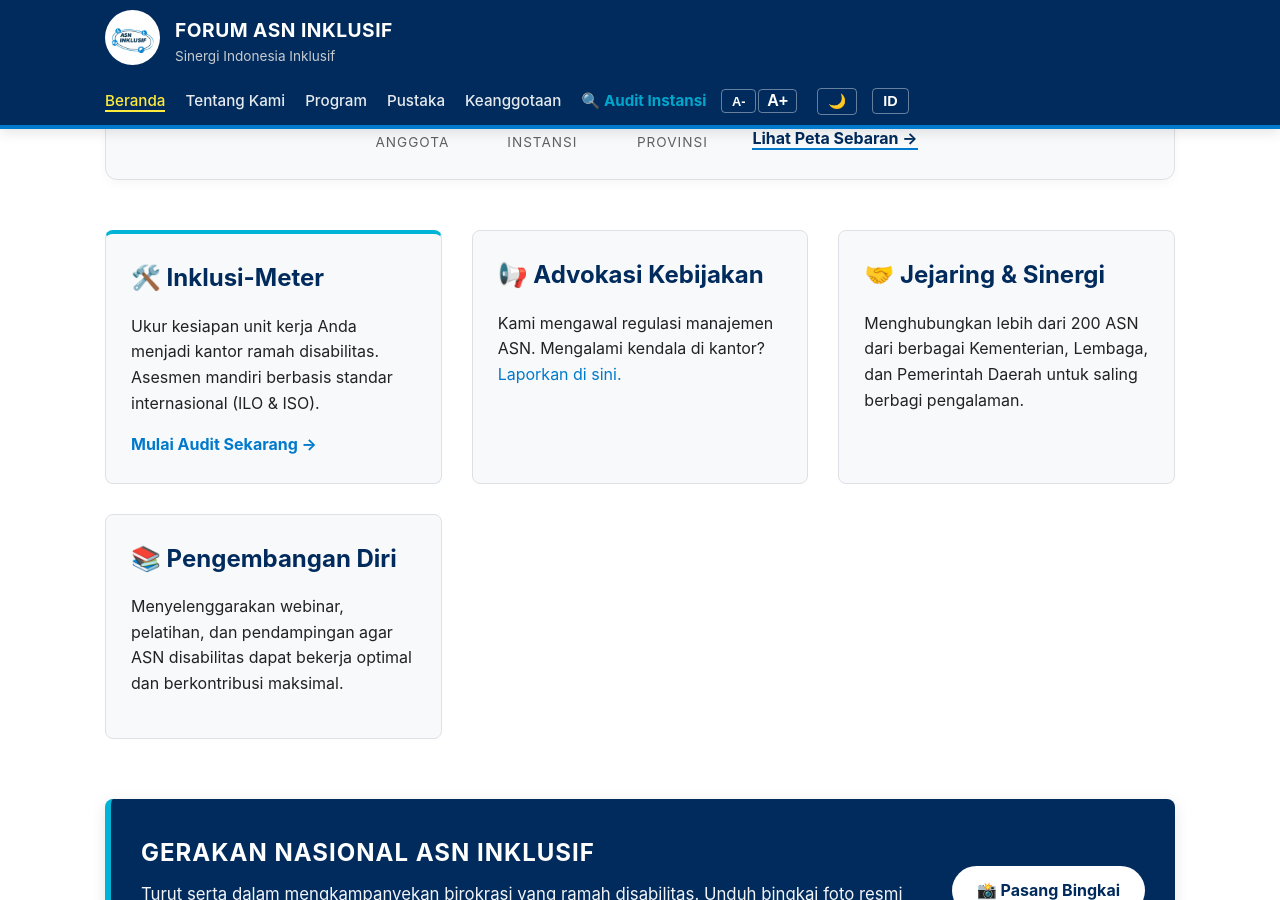
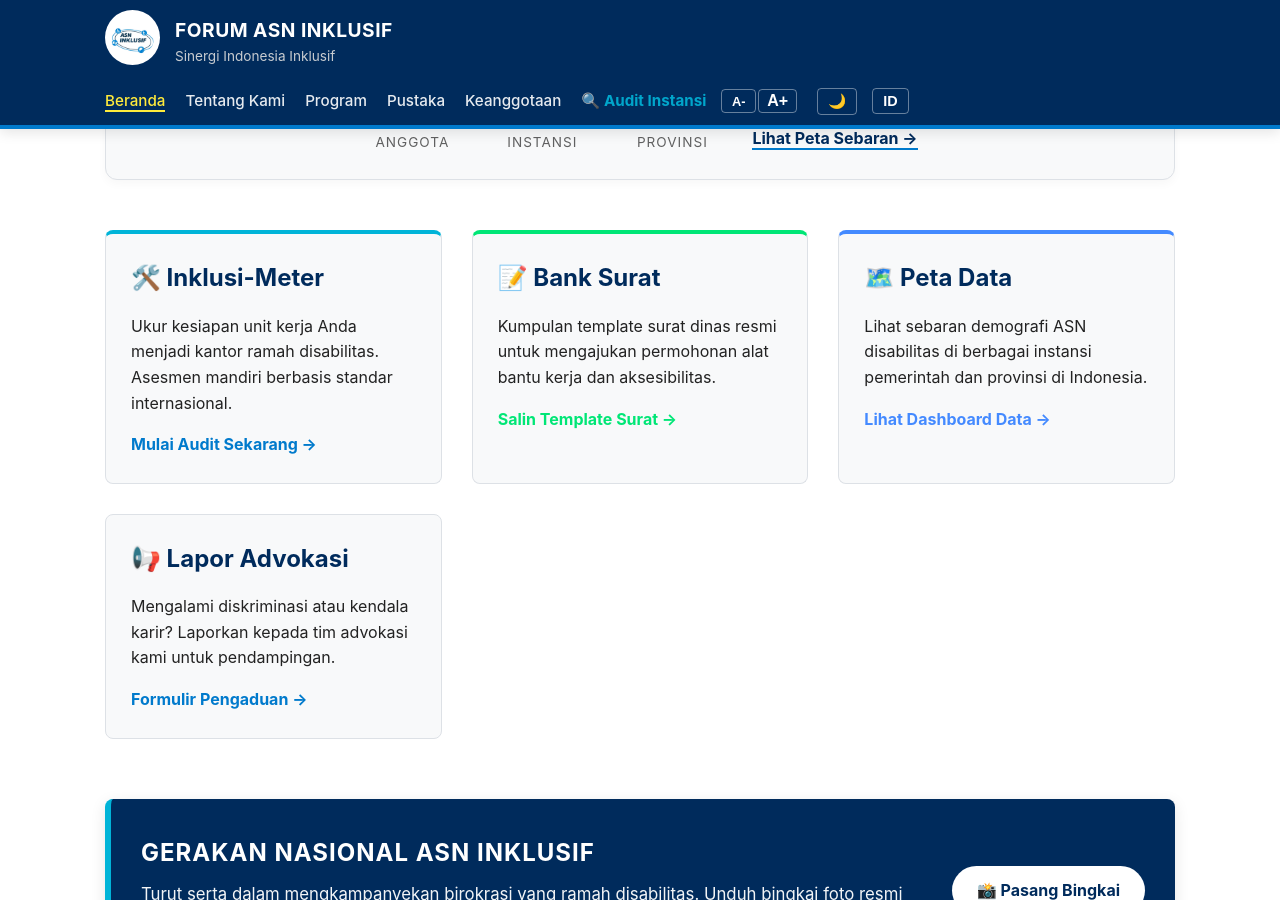
Before and after one commit to dimasmuharam/ASN-Inklusif, a Jekyll site: the page built from index.md, in a window 1280 px wide and 900 px high, scrolled down 614 px. Built offline with Jekyll 4.4.1, drawn with Linux system fonts in a browser that asks for light colours.

Commit message:
Update index.md

```diff
--- a/index.md
+++ b/index.md
@@ -57,31 +57,30 @@ body.dark-mode .sb-num { color: var(--highlight); }
 body.dark-mode .sb-action a { color: var(--text-color) !important; }
 </style>
 
-<div style="display: grid; grid-template-columns: repeat(auto-fit, minmax(300px, 1fr)); gap: 30px; margin-top: 0;">
+<div style="display: grid; grid-template-columns: repeat(auto-fit, minmax(280px, 1fr)); gap: 30px; margin-top: 0;">
 
   <div style="background: var(--card-bg); padding: 25px; border-radius: 8px; border: 1px solid var(--border-color); border-top: 4px solid var(--highlight);">
     <h2 style="margin-top: 0;">🛠️ Inklusi-Meter</h2>
-    <p>Ukur kesiapan unit kerja Anda menjadi kantor ramah disabilitas. Asesmen mandiri berbasis standar internasional (ILO & ISO).</p>
-    <a href="{{ "/tool/asesmen/" | relative_url }}" style="font-weight: bold;">Mulai Audit Sekarang →</a>
+    <p>Ukur kesiapan unit kerja Anda menjadi kantor ramah disabilitas. Asesmen mandiri berbasis standar internasional.</p>
+    <a href="{{ "/tool/asesmen/" | relative_url }}" style="font-weight: bold; color: var(--accent-color); text-decoration: none;">Mulai Audit Sekarang →</a>
+  </div>
+
+  <div style="background: var(--card-bg); padding: 25px; border-radius: 8px; border: 1px solid var(--border-color); border-top: 4px solid #00e676;">
+    <h2 style="margin-top: 0;">📝 Bank Surat</h2>
+    <p>Kumpulan template surat dinas resmi untuk mengajukan permohonan alat bantu kerja dan aksesibilitas.</p>
+    <a href="{{ "/pustaka/template/" | relative_url }}" style="font-weight: bold; color: #00e676; text-decoration: none;">Salin Template Surat →</a>
+  </div>
+
+  <div style="background: var(--card-bg); padding: 25px; border-radius: 8px; border: 1px solid var(--border-color); border-top: 4px solid #448aff;">
+    <h2 style="margin-top: 0;">🗺️ Peta Data</h2>
+    <p>Lihat sebaran demografi ASN disabilitas di berbagai instansi pemerintah dan provinsi di Indonesia.</p>
+    <a href="{{ "/peta/" | relative_url }}" style="font-weight: bold; color: #448aff; text-decoration: none;">Lihat Dashboard Data →</a>
   </div>
 
   <div style="background: var(--card-bg); padding: 25px; border-radius: 8px; border: 1px solid var(--border-color);">
-    <h2 style="margin-top: 0;">
-        <a href="{{ "/advokasi/" | relative_url }}" style="text-decoration: none; color: inherit;">
-            📢 Advokasi Kebijakan
-        </a>
-    </h2>
-    <p>Kami mengawal regulasi manajemen ASN. Mengalami kendala di kantor? <a href="{{ "/advokasi/" | relative_url }}">Laporkan di sini.</a></p>
-  </div>
-
-  <div style="background: var(--card-bg); padding: 25px; border-radius: 8px; border: 1px solid var(--border-color);">
-    <h2 style="margin-top: 0;">🤝 Jejaring & Sinergi</h2>
-    <p>Menghubungkan lebih dari 200 ASN dari berbagai Kementerian, Lembaga, dan Pemerintah Daerah untuk saling berbagi pengalaman.</p>
-  </div>
-
-  <div style="background: var(--card-bg); padding: 25px; border-radius: 8px; border: 1px solid var(--border-color);">
-    <h2 style="margin-top: 0;">📚 Pengembangan Diri</h2>
-    <p>Menyelenggarakan webinar, pelatihan, dan pendampingan agar ASN disabilitas dapat bekerja optimal dan berkontribusi maksimal.</p>
+    <h2 style="margin-top: 0;">📢 Lapor Advokasi</h2>
+    <p>Mengalami diskriminasi atau kendala karir? Laporkan kepada tim advokasi kami untuk pendampingan.</p>
+    <a href="{{ "/advokasi/" | relative_url }}" style="font-weight: bold; text-decoration: none;">Formulir Pengaduan →</a>
   </div>
 
 </div>
```
